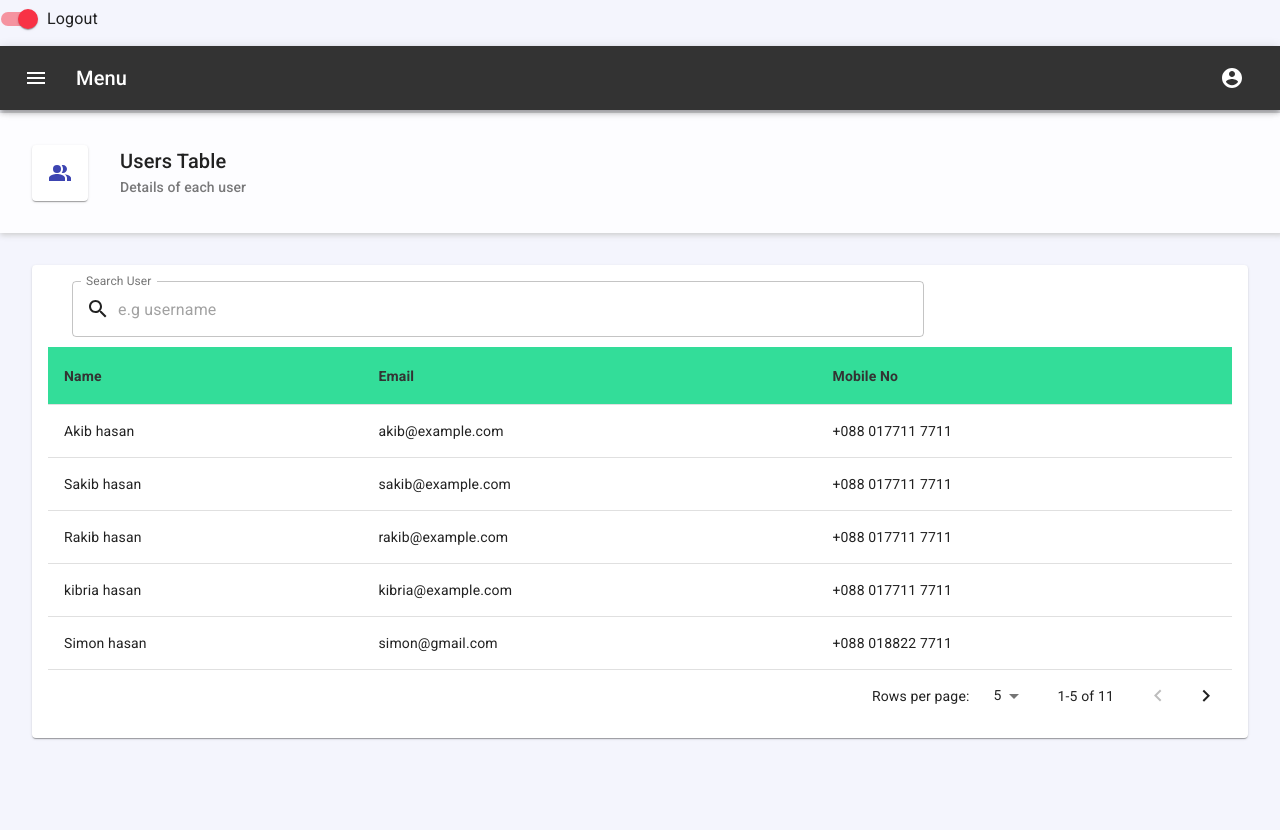
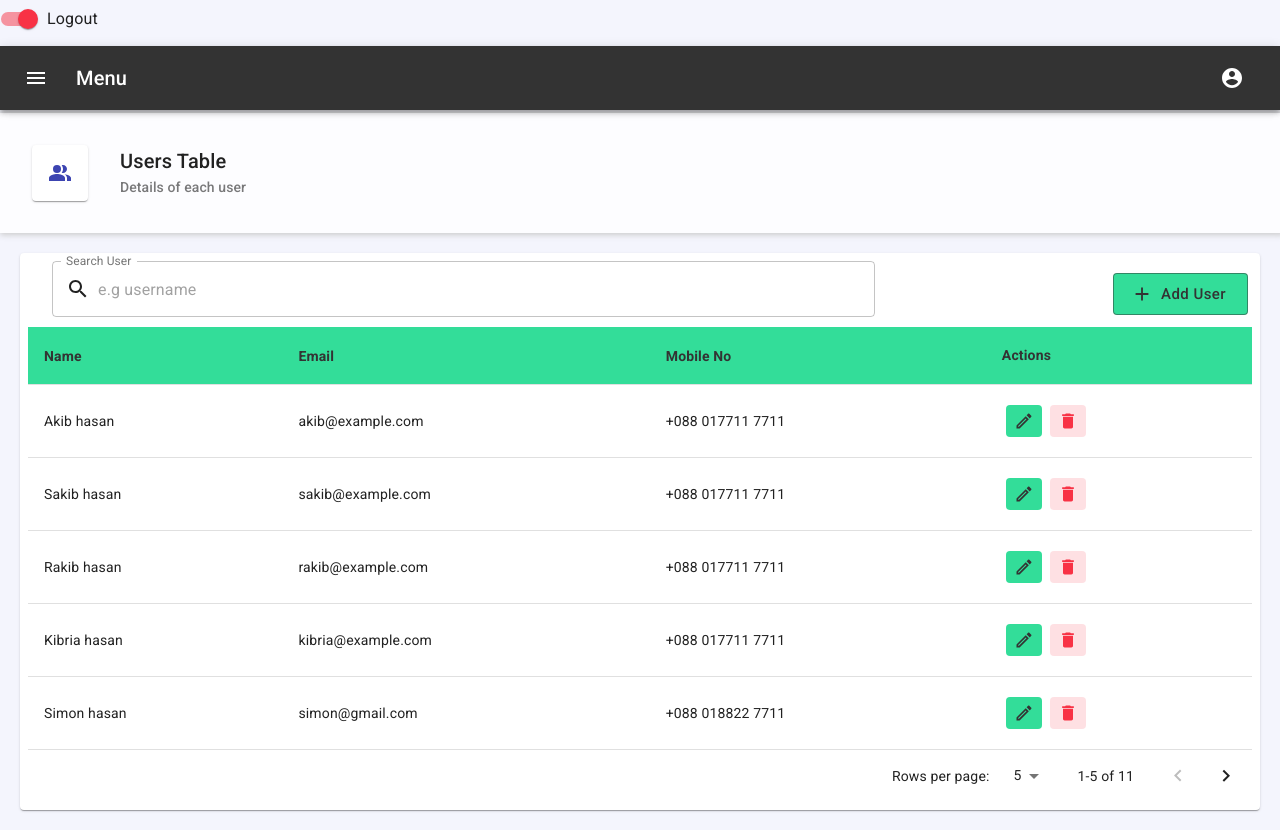
Before and after one commit to azadrahman/cost-management-app, a React (Create React App) app: page / in a window 1280 px wide. Before the commit the page ends 800 px from the top, so only its background shows below. Built offline with nearby package versions, Linux system fonts and the light colour scheme.

Commit message:
1 -> User delete operation with confirmation pop up

```diff
--- a/package.json
+++ b/package.json
@@ -5,6 +5,7 @@
   "dependencies": {
     "@material-ui/core": "^4.11.4",
     "@material-ui/icons": "^4.11.2",
+    "@material-ui/lab": "^4.0.0-alpha.58",
     "@testing-library/jest-dom": "^5.12.0",
     "@testing-library/react": "^11.2.6",
     "@testing-library/user-event": "^12.8.3",
--- a/src/App.js
+++ b/src/App.js
@@ -1,7 +1,6 @@
 import React from "react";
 import Header from "./components/layouts/header";
 import UsersInfo from "./pages/UserInfo/Users";
-import SideMenu from "./components/layouts/SideMenu";
 import {
   makeStyles,
   createMuiTheme,
--- /dev/null
+++ b/src/components/controls/ActionButton.js
@@ -0,0 +1,36 @@
+import React from 'react'
+import { Button, makeStyles } from '@material-ui/core';
+
+
+const useStyles = makeStyles(theme => ({
+    root: {
+        minWidth: 0,
+        margin: theme.spacing(0.5)
+    },
+    secondary: {
+        backgroundColor: theme.palette.secondary.light,
+        '& .MuiButton-label': {
+            color: theme.palette.secondary.main,
+        }
+    },
+    primary: {
+        backgroundColor: theme.palette.primary.light,
+        '& .MuiButton-label': {
+            color: theme.palette.primary.main,
+        }
+    },
+}))
+
+export default function ActionButton(props) {
+
+    const { color, children, onClick } = props;
+    const classes = useStyles();
+
+    return (
+        <Button
+            className={`${classes.root} ${classes[color]}`}
+            onClick={onClick}>
+            {children}
+        </Button>
+    )
+}
--- /dev/null
+++ b/src/components/controls/Button.js
@@ -0,0 +1,30 @@
+import React from 'react'
+import { Button as MuiButton, makeStyles } from "@material-ui/core";
+
+
+const useStyles = makeStyles(theme => ({
+    root: {
+        margin: theme.spacing(0)
+    },
+    label: {
+        textTransform: 'none'
+    }
+}))
+
+export default function Button(props) {
+
+    const { text, size, color, variant, onClick, ...other } = props
+    const classes = useStyles();
+
+    return (
+        <MuiButton
+            variant={variant || "contained"}
+            size={size || "large"}
+            color={color || "primary"}
+            onClick={onClick}
+            {...other}
+            classes={{ root: classes.root, label: classes.label }}>
+            {text}
+        </MuiButton>
+    )
+}
--- /dev/null
+++ b/src/components/controls/Controls.js
@@ -0,0 +1,7 @@
+import Button from "./Button";
+
+const Controls = {
+  Button
+};
+
+export default Controls;
--- /dev/null
+++ b/src/components/modals/DeletePopup.js
@@ -0,0 +1,71 @@
+import React from "react";
+import {
+  Dialog,
+  DialogTitle,
+  DialogContent,
+  DialogActions,
+  Typography,
+  makeStyles,
+  IconButton
+} from "@material-ui/core";
+import Controls from "../controls/Controls";
+import WarningIcon from "@material-ui/icons/Warning";
+
+const useStyles = makeStyles(theme => ({
+  dialog: {
+    padding: theme.spacing(2),
+    position: "absolute",
+    top: theme.spacing(5)
+  },
+  dialogTitle: {
+    textAlign: "center"
+  },
+  dialogContent: {
+    textAlign: "center"
+  },
+  dialogAction: {
+    justifyContent: "center"
+  },
+  titleIcon: {
+    backgroundColor: theme.palette.secondary.light,
+    color: theme.palette.secondary.main,
+    "&:hover": {
+      backgroundColor: theme.palette.secondary.light,
+      cursor: "default"
+    },
+    "& .MuiSvgIcon-root": {
+      fontSize: "4rem"
+    }
+  }
+}));
+
+export default function DeletePopup(props) {
+  const { confirmDialog, setConfirmDialog } = props;
+  const classes = useStyles();
+
+  return (
+    <Dialog open={confirmDialog.isOpen} classes={{ paper: classes.dialog }}>
+      <DialogTitle className={classes.dialogTitle}>
+        <IconButton disableRipple className={classes.titleIcon}>
+          <WarningIcon />
+        </IconButton>
+      </DialogTitle>
+      <DialogContent className={classes.dialogContent}>
+        <Typography variant="h6">{confirmDialog.title}</Typography>
+        <Typography variant="subtitle2">{confirmDialog.subTitle}</Typography>
+      </DialogContent>
+      <DialogActions className={classes.dialogAction}>
+        <Controls.Button
+          text="No"
+          color="default"
+          onClick={() => setConfirmDialog({ ...confirmDialog, isOpen: false })}
+        />
+        <Controls.Button
+          text="Delete"
+          color="secondary"
+          onClick={confirmDialog.onConfirm}
+        />
+      </DialogActions>
+    </Dialog>
+  );
+}
--- /dev/null
+++ b/src/components/modals/Popup.js
@@ -0,0 +1,51 @@
+import React from "react";
+import {
+  Dialog,
+  DialogTitle,
+  DialogContent,
+  makeStyles,
+  Typography
+} from "@material-ui/core";
+import ActionButton from "../controls/ActionButton";
+import CloseIcon from "@material-ui/icons/Close";
+
+const useStyles = makeStyles(theme => ({
+  dialogWrapper: {
+    padding: theme.spacing(2),
+    position: "absolute",
+    top: theme.spacing(5)
+  },
+  dialogTitle: {
+    paddingRight: "0px"
+  }
+}));
+
+export default function Popup(props) {
+  const { title, children, openPopup, setOpenPopup } = props;
+  const classes = useStyles();
+
+  return (
+    <Dialog
+      open={openPopup}
+      maxWidth="md"
+      classes={{ paper: classes.dialogWrapper }}
+    >
+      <DialogTitle className={classes.dialogTitle}>
+        <div style={{ display: "flex" }}>
+          <Typography variant="h6" component="div" style={{ flexGrow: 1 }}>
+            {title}
+          </Typography>
+          <ActionButton
+            color="secondary"
+            onClick={() => {
+              setOpenPopup(false);
+            }}
+          >
+            <CloseIcon />
+          </ActionButton>
+        </div>
+      </DialogTitle>
+      <DialogContent dividers>content</DialogContent>
+    </Dialog>
+  );
+}
--- /dev/null
+++ b/src/components/notifications/Notification.js
@@ -0,0 +1,38 @@
+import React from "react";
+import { Snackbar, makeStyles } from "@material-ui/core";
+import { Alert } from "@material-ui/lab";
+
+const useStyles = makeStyles(theme => ({
+  root: {
+    top: theme.spacing(14)
+  }
+}));
+
+export default function Notification(props) {
+  const { notify, setNotify } = props;
+  const classes = useStyles();
+
+  const handleClose = (event, reason) => {
+    if (reason === "clickaway") {
+      return;
+    }
+    setNotify({
+      ...notify,
+      isOpen: false
+    });
+  };
+
+  return (
+    <Snackbar
+      className={classes.root}
+      open={notify.isOpen}
+      autoHideDuration={3000}
+      anchorOrigin={{ vertical: "top", horizontal: "right" }}
+      onClose={handleClose}
+    >
+      <Alert severity={notify.type} onClose={handleClose}>
+        {notify.message}
+      </Alert>
+    </Snackbar>
+  );
+}
--- a/src/pages/UserInfo/UserTable.js
+++ b/src/pages/UserInfo/UserTable.js
@@ -14,7 +14,16 @@ import {
 import userDB from "../../services/userData";
 import tableHead from "../../services/tableHeadData";
 import Input from "../../components/controls/Input";
+import ActionButton from "../../components/controls/ActionButton";
+import Controls from "../../components/controls/Controls";
+import Popup from "../../components/modals/Popup";
 import SearchIcon from "@material-ui/icons/Search";
+import AddIcon from "@material-ui/icons/Add";
+import EditOutlinedIcon from "@material-ui/icons/EditOutlined";
+import DeleteIcon from "@material-ui/icons/Delete";
+import Notification from "../../components/notifications/Notification";
+import { deleteUser } from "../../services/userData";
+import DeletePopup from "../../components/modals/DeletePopup";
 
 const useStyles = makeStyles(theme => ({
   table: {
@@ -34,20 +43,45 @@ const useStyles = makeStyles(theme => ({
   },
   searchInput: {
     marginBottom: "0.6rem",
-    width: "75%",
+    width: "70%",
     color: "#000"
+  },
+  btnStyle: {
+    position: "absolute",
+    right: "4px",
+    backgroundColor: "#3d9"
   }
 }));
 
 export default function UserTable() {
   const classes = useStyles();
 
+  // notification state
+  const [notify, setNotify] = useState({
+    isOpen: false,
+    message: "",
+    type: ""
+  });
+
+  // delete Popup state
+  const [confirmDialog, setConfirmDialog] = useState({
+    isOpen: false,
+    title: "",
+    subTitle: ""
+  });
+
+  // user data state
   const [records, setRecords] = useState(userDB);
+
+  // search filter state
   const [searchItem, setSearchItem] = useState({
     fn: items => {
       return items;
     }
   });
+
+  // popup state
+  const [openPopup, setOpenPopup] = useState(false);
 
   // manage pagination
   const pages = [5, 10, 20];
@@ -79,8 +113,9 @@ export default function UserTable() {
       fn: items => {
         if (target.value == "") return items;
         else {
-          return items.filter(x =>
-            x.fullname.toLowerCase().includes(target.value)
+          return items.filter(
+            x =>
+              x.fullname.toLowerCase().indexOf(target.value.toLowerCase()) >= 0
           );
         }
       }
@@ -124,6 +159,21 @@ export default function UserTable() {
     return 0;
   }
 
+  // onDelete handle
+  const onDelete = id => {
+    setConfirmDialog({
+      ...confirmDialog,
+      isOpen: false
+    });
+    deleteUser(id);
+    setRecords(userDB);
+    setNotify({
+      isOpen: true,
+      message: "Deleted Successfully",
+      type: "error"
+    });
+  };
+
   // render pagging, sorting and search filtering
   const recordsAfterPagingAndSorting = () => {
     return SortFn(searchItem.fn(records), getComparator(order, orderBy)).slice(
@@ -145,6 +195,15 @@ export default function UserTable() {
                 <SearchIcon />
               </InputAdornment>
             )
+          }}
+        />
+        <Controls.Button
+          text="Add User"
+          variant="outlined"
+          startIcon={<AddIcon />}
+          className={classes.btnStyle}
+          onClick={() => {
+            setOpenPopup(true);
           }}
         />
       </Toolbar>
@@ -179,11 +238,41 @@ export default function UserTable() {
               <TableCell>{record.fullname}</TableCell>
               <TableCell>{record.email}</TableCell>
               <TableCell>{record.mobile}</TableCell>
+              <TableCell>
+                <ActionButton color="primary">
+                  <EditOutlinedIcon fontSize="small" />
+                </ActionButton>
+                <ActionButton
+                  color="secondary"
+                  onClick={() => {
+                    setConfirmDialog({
+                      isOpen: true,
+                      title: "Are you sure?",
+                      subTitle: "Do you really want to delete this record?",
+                      onConfirm: () => {
+                        onDelete(record.id);
+                      }
+                    });
+                  }}
+                >
+                  <DeleteIcon fontSize="small" />
+                </ActionButton>
+              </TableCell>
             </TableRow>
           ))}
         </TableBody>
       </Table>
       <TblPagination />
+      <Popup
+        title="User Form"
+        openPopup={openPopup}
+        setOpenPopup={setOpenPopup}
+      />
+      <Notification notify={notify} setNotify={setNotify} />
+      <DeletePopup
+        confirmDialog={confirmDialog}
+        setConfirmDialog={setConfirmDialog}
+      />
     </>
   );
 }
--- a/src/pages/UserInfo/Users.js
+++ b/src/pages/UserInfo/Users.js
@@ -4,7 +4,7 @@ import {
   makeStyles,
   TableBody,
   TableRow,
-  TableCell,
+  TableCell
 } from "@material-ui/core";
 import PageHeader from "../../components/layouts/PageHeader";
 import PeopleAltIcon from "@material-ui/icons/PeopleAlt";
@@ -12,8 +12,8 @@ import UserTable from "./UserTable";
 
 const useStyles = makeStyles(theme => ({
   pageContent: {
-    margin: theme.spacing(4),
-    padding: theme.spacing(2)
+    margin: theme.spacing(2.5),
+    padding: theme.spacing(1)
   }
 }));
 
--- a/src/services/tableHeadData.js
+++ b/src/services/tableHeadData.js
@@ -1,7 +1,8 @@
 const tableHead = [
   { id: "fullName", label: "Name" },
   { id: "email", label: "Email" },
-  { id: "mobile", label: "Mobile No" }
+  { id: "mobile", label: "Mobile No" },
+  { id: 'actions', label: 'Actions', disableSorting: true }
 ];
 
 export default tableHead;
--- a/src/services/userData.js
+++ b/src/services/userData.js
@@ -19,7 +19,7 @@ const userDB = [
   },
   {
     id: 4,
-    fullname: "kibria hasan",
+    fullname: "Kibria hasan",
     email: "kibria@example.com",
     mobile: "+088 017711 7711"
   },
@@ -67,4 +67,9 @@ const userDB = [
   }
 ];
 
+export function deleteUser(id) {
+  let users = userDB;
+  users.filter(x => x.id != id);
+}
+
 export default userDB;
```
Also changed, not shown: 2 other files (tests, documents, lock files or other folders).
